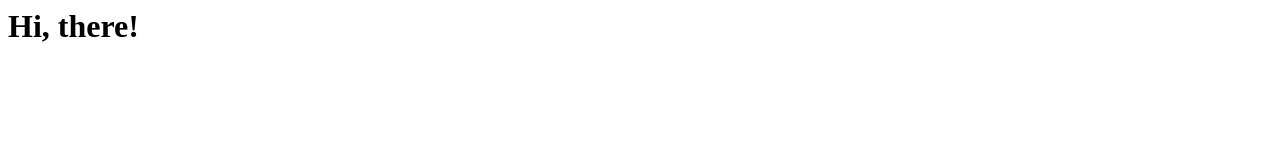
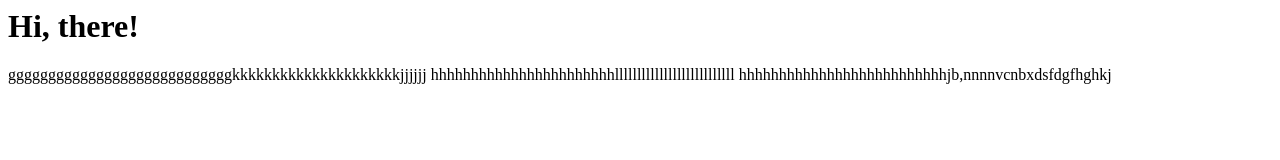
Before and after one commit to venkatnavin/HelloWorld, a plain HTML site: page index.html in a window 1280 px wide. Drawn offline with Linux system fonts and the light colour scheme.

Commit message:
master commit

```diff
--- a/index.html
+++ b/index.html
@@ -1 +1,4 @@
 <h1>Hi, there!</h1>
+<p>ggggggggggggggggggggggggggggkkkkkkkkkkkkkkkkkkkkkjjjjjj
+    hhhhhhhhhhhhhhhhhhhhhhhlllllllllllllllllllllllllll
+    hhhhhhhhhhhhhhhhhhhhhhhhhhjb,nnnnvcnbxdsfdgfhghkj</p>
```
